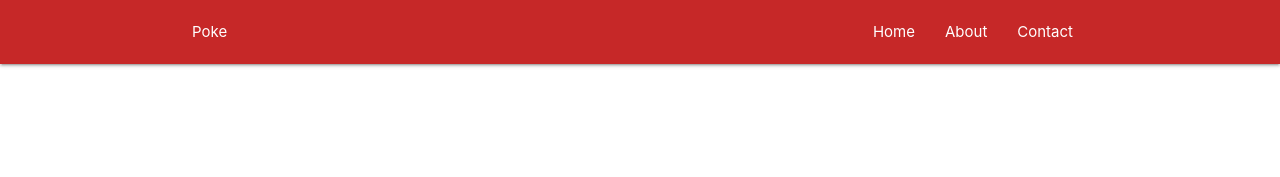
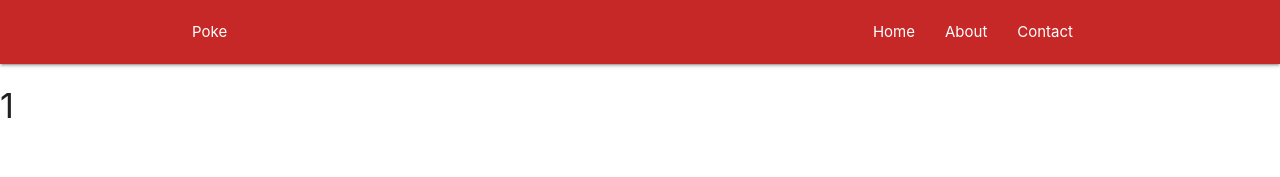
Before and after one commit to DavidBronne/pokeReduxReview, a React (Create React App) app: page /1 in a window 1280 px wide. Shown: the top 177 px of the page. Built offline with nearby package versions, Linux system fonts and the light colour scheme.

Commit message:
set Route path /:post_id and use this.props.match.params

```diff
--- a/src/App.js
+++ b/src/App.js
@@ -4,6 +4,7 @@
 import Home from './component/Home'
 import Contact from './component/Contact'
 import About from './component/About'
+import Post from './component/Post'
 
 class App extends Component {
   render() {
@@ -14,6 +15,7 @@
           <Route exact path='/' component={Home}/>
           <Route path='/contact' component={Contact}/>
           <Route path='/about' component={About}/>
+          <Route path='/:post_id' component={Post}/>
         </div>
       </Router>
     );
--- /dev/null
+++ b/src/component/Post.js
@@ -0,0 +1,24 @@
+import React, {Component} from 'react';
+
+class Post extends Component {
+
+    state = {
+        id:null
+    }
+
+    componentDidMount() {
+        this.setState(
+            {id:this.props.match.params.post_id}
+        )
+    }
+
+    render() {
+        const {id} = this.state
+        console.log('id :>> ', id);
+        return(
+            <h4>{id}</h4>
+        )
+    }
+}
+
+export default Post
```
